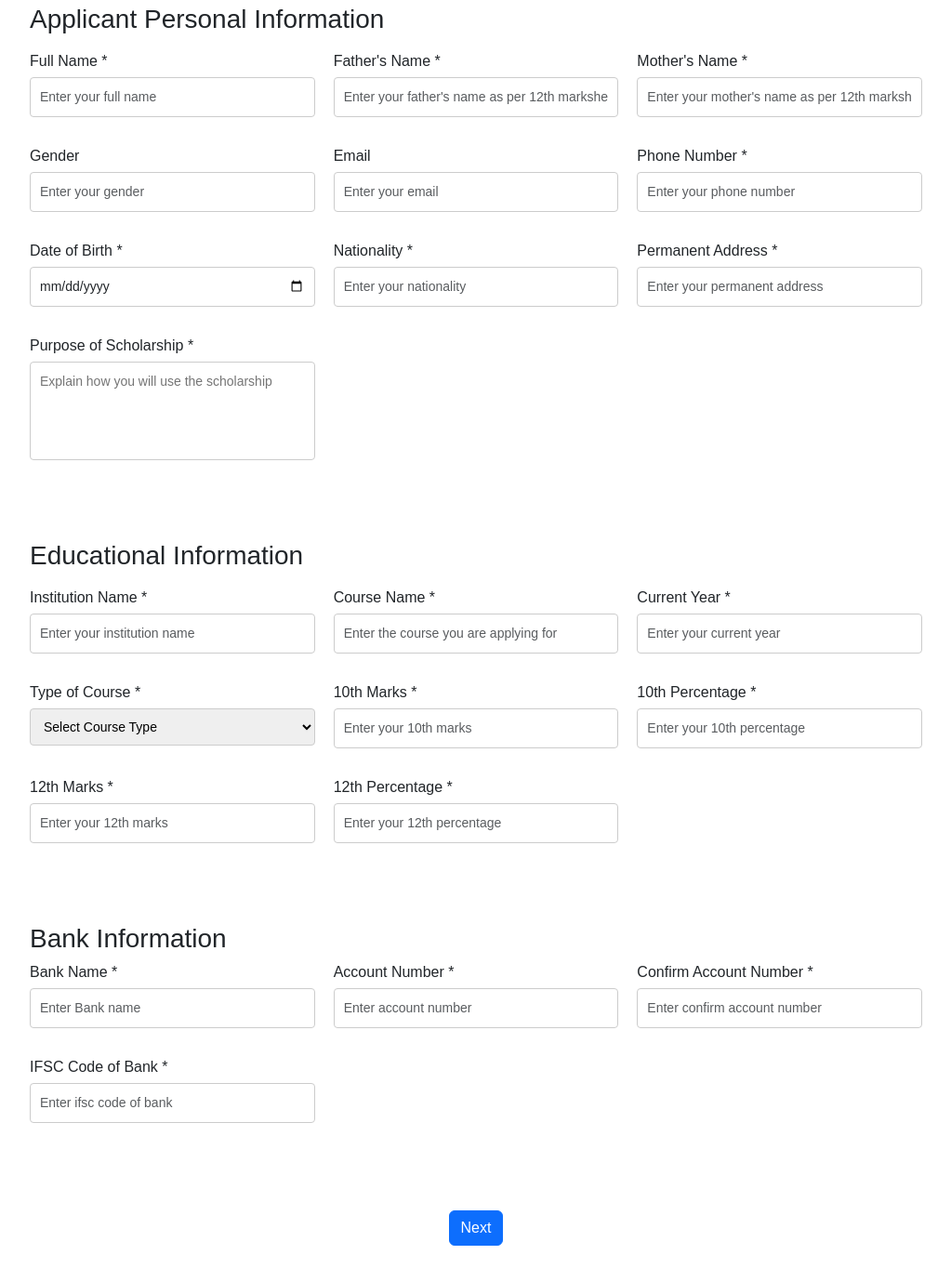
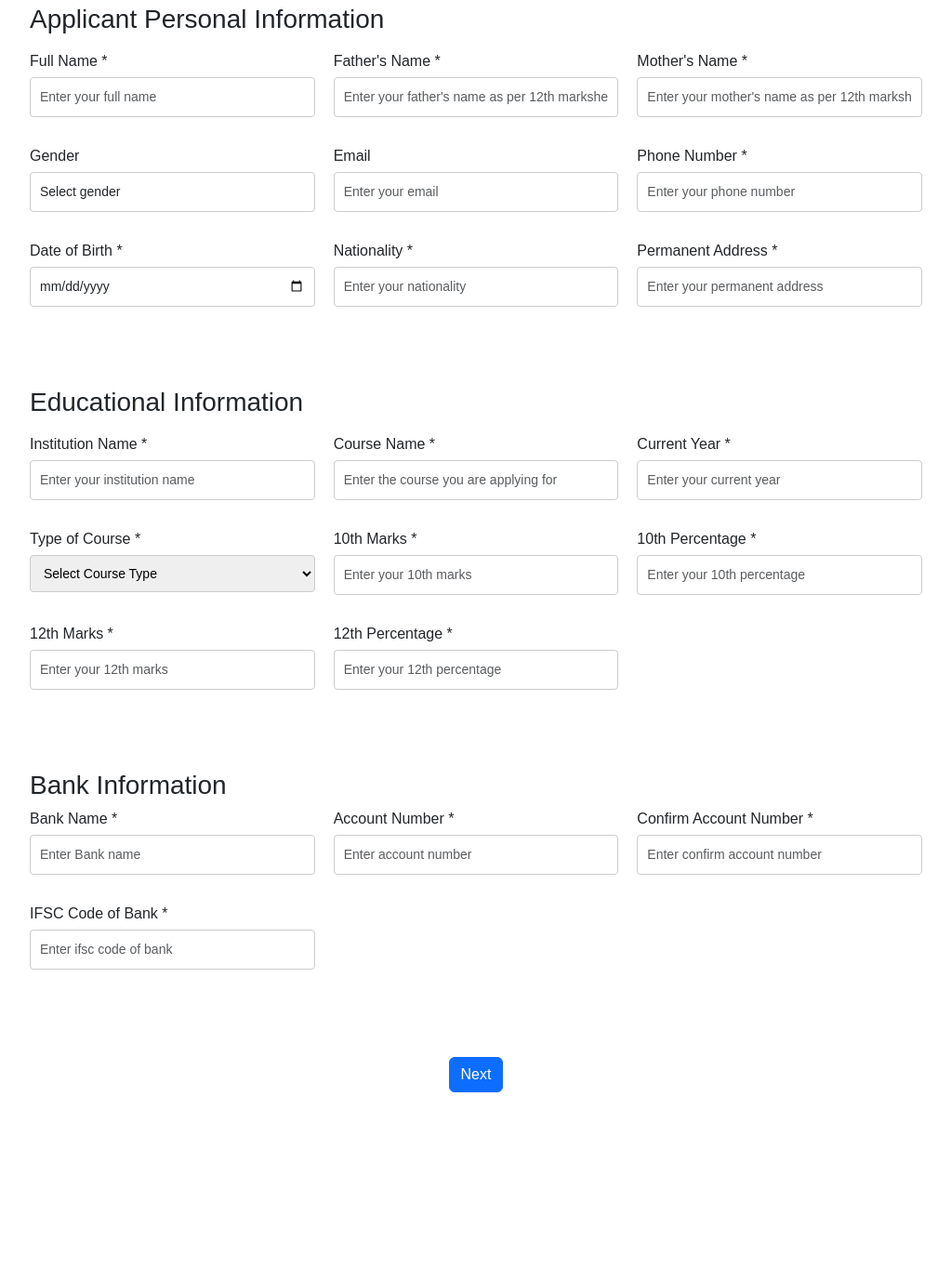
Before and after one commit to only4aj/DigiScholar-PSDS, a Django app: page /applypmsss/ in a window 1280 px wide. Shown: the part 166-1530 px from the top of the page at 93% size, without its empty margins (128-1151 px from the left). After the commit the page ends 1341 px from the top, so only its background shows below. Run offline with Django 4.2, Linux system fonts and the light colour scheme.

Commit message:
form page approxx complete

```diff
--- a/static/css/scholarship_form_style.css
+++ b/static/css/scholarship_form_style.css
@@ -15,7 +15,7 @@ h2 {
 
 .part {
     display: grid;
-    grid-template-columns: 1fr 1fr 1fr;
+    grid-template-columns: repeat(auto-fill,minmax(300px,1fr));
     gap: 20px;
 }
 
--- a/static/css/upload_style.css
+++ b/static/css/upload_style.css
@@ -68,7 +68,7 @@ h2, h3 {
     font-weight: bold;
 }
 
-button {
+/* button {
     background-color: #5cb85c;
     color: white;
     padding: 10px;
@@ -84,4 +84,4 @@ button {
 
 button:hover {
     background-color: #4cae4c;
-}
+} */
--- a/templates/scholarship.html
+++ b/templates/scholarship.html
@@ -20,7 +20,7 @@
     {% include 'navbar.html' %}
     <hr>
     <div class="container my-4 py-3">
-        <div class="info">
+        <div class="info border border-primary p-3 rounded">
             <h2>Overview</h2>
             <p>
                 Launch in the year 2011, PMSSS is a scholarship scheme by the All India Council for Technical Education
--- a/templates/scholarship_form.html
+++ b/templates/scholarship_form.html
@@ -20,10 +20,7 @@
             {% csrf_token %}
             <div class="form-box">
                 <!-- Applicant personal Information -->
-
                 <div class="formPart d-flex flex-column my-3 py-2">
-
-
                     <div class="section">
                         <div class="sectionHead text-start my-3">
                             <h3>Applicant Personal Information</h3>
@@ -47,8 +44,12 @@
                             </div>
                             <div class="left-column input-box">
                                 <label>Gender</label>
-                                <input class="form-control" type="text" name="gender" placeholder="Enter your gender"
-                                    required>
+                                <select name="gender" id="gender" class="form-control" required>
+                                    <option value="" selected>Select gender</option>
+                                    <option value="male">Male</option>
+                                    <option value="female">Female</option>
+                                    <option value="other">Other</option>
+                                </select>
                             </div>
                             <div class="left-column input-box">
                                 <label>Email</label>
@@ -57,7 +58,7 @@
                             </div>
                             <div class="left-column input-box">
                                 <label>Phone Number <span class="required">*</span></label>
-                                <input class="form-control" type="text" name="phone"
+                                <input class="form-control" type="number" name="phone"
                                     placeholder="Enter your phone number" required>
                             </div>
                             <div class="left-column input-box">
@@ -73,11 +74,6 @@
                                 <label>Permanent Address <span class="required">*</span></label>
                                 <input class="form-control" type="text" name="permanent_address"
                                     placeholder="Enter your permanent address" required>
-                            </div>
-                            <div class="left-column input-box">
-                                <label>Purpose of Scholarship <span class="required">*</span></label>
-                                <textarea name="purpose" rows="4" placeholder="Explain how you will use the scholarship"
-                                    required></textarea>
                             </div>
                         </div>
                     </div>
@@ -101,7 +97,7 @@
                             </div>
                             <div class="center-column input-box">
                                 <label>Current Year <span class="required">*</span></label>
-                                <input class="form-control" type="text" name="current_year"
+                                <input class="form-control" type="number" name="current_year"
                                     placeholder="Enter your current year" required>
                             </div>
                             <div class="center-column input-box">
@@ -157,7 +153,7 @@
                                 </div>
                                 <div class="center-column input-box">
                                     <label>IFSC Code of Bank <span class="required">*</span></label>
-                                    <input class="form-control" type="number" name="ifsc_number"
+                                    <input class="form-control" type="text" name="ifsc_number"
                                         placeholder="Enter ifsc code of bank" required>
                                 </div>
                             </div>
```
Also changed, not shown: templates/docsupload.html (+6 -4 lines).
